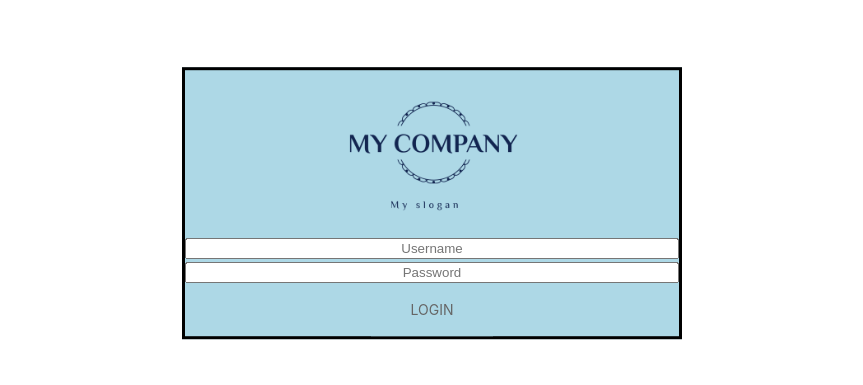
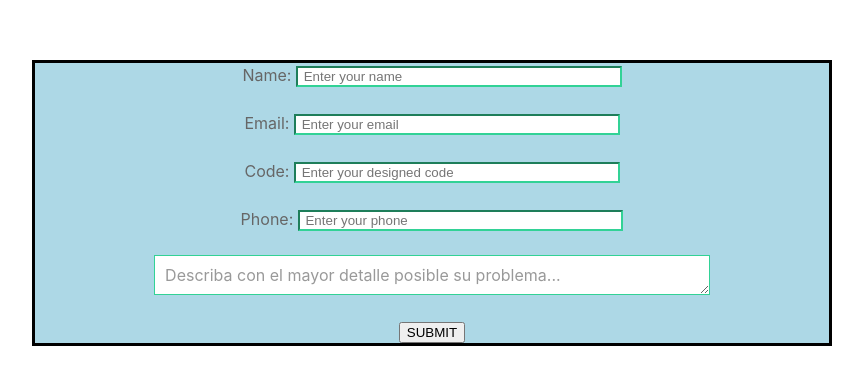
Before and after one commit to JosafatSolis/irondesk_front, a React (Create React App) app in the folder FRONT/my-app/: page / in a window 1280 px wide. Shown: the part 197-582 px from the top of the page, without its empty margins (208-1071 px from the left). Built offline with nearby package versions, Linux system fonts and the light colour scheme.

Commit message:
formulario avanzado

```diff
--- a/FRONT/my-app/package.json
+++ b/FRONT/my-app/package.json
@@ -6,10 +6,12 @@
     "@testing-library/jest-dom": "^4.2.4",
     "@testing-library/react": "^9.3.2",
     "@testing-library/user-event": "^7.1.2",
+    "formik": "^2.1.4",
     "react": "^16.13.1",
     "react-dom": "^16.13.1",
     "react-scripts": "3.4.1",
-    "uikit": "^3.4.6"
+    "uikit": "^3.4.6",
+    "yup": "^0.28.5"
   },
   "scripts": {
     "start": "react-scripts start",
--- a/FRONT/my-app/src/App.js
+++ b/FRONT/my-app/src/App.js
@@ -1,7 +1,9 @@
 import React from 'react';
-import logo from './logo.svg';
 import './App.css';
+
 import Login from "./components/Login"
+import FormikForm from './components/FormikForm';
+
 
 
 function App() {
@@ -9,7 +11,7 @@ function App() {
     <div className="App">
 
 
-      <Login />
+      <FormikForm />
 
     </div>
   );
--- /dev/null
+++ b/FRONT/my-app/src/components/Error.js
@@ -0,0 +1,13 @@
+import React from "react"
+
+const Error = ({touched, message}) =>{
+
+    if (!touched) {return <div className="uk-form-danger"> &nbsp; </div>}
+    if (message) {return <div className="uk-form-danger"> {message} </div>}
+
+    return <div className= "uk-form-success"> continua...
+
+    </div>
+}
+
+export default Error
--- /dev/null
+++ b/FRONT/my-app/src/components/FormikForm.js
@@ -0,0 +1,182 @@
+import React from 'react';
+import {Formik} from "formik" // Es una libreria de React que facilita el manejo de formularios
+import * as Yup from "yup"    //libreria para validar el formulario
+import Error from "./Error"
+
+
+// VALIDACIONES --> las vamos a definir usando YUP como si fuera un SCHEMA de base de datos
+
+
+const validationSchema = Yup.object().shape(  {
+    name: Yup.string()
+    .min(1, "Write your name")
+    .max(30, "Your name is too long")
+    .required("You must have a name"),
+
+    email: Yup.string()
+    .email("You must enter a valid email")
+    .required("You must enter your email"),
+
+    textArea: Yup.string()
+    .min(70, "Please describe with more detail...")
+    .max(1000, "Please use less than 1,000 characters")
+    .required("Please enter your problem"),
+
+    code: Yup.string()
+    .required("You must enter a code"),
+
+     phone: Yup.string()
+    .required("You must enter your phone")
+
+})
+
+////////////FORMULARIO
+
+export default function FormikForm (){
+
+    return (
+    <div
+    className= "uk-position-center uk-vertical-align uk-text-center"
+            style={  {
+                width: "800px",
+                border: "solid black",
+                backgroundColor:  "#ADD8E6",
+                    }}
+
+    >
+    <Formik
+        //aqui estan los valores del formulario (Schemas)
+        initialValues= { {name: "", email: "", textArea: "", code:"", phone:""  }}
+        validationSchema={validationSchema}
+        onSubmit= { (values, {setSubmitting, resetForm} )=>{
+           setSubmitting(true)
+           // usamos setTime out como si fuera un post a servidor para corroborar que se envía
+           setTimeout(  ()=>{
+               alert(JSON.stringify(values, null, 2));
+               resetForm();
+               setSubmitting(false)
+           }, 500)
+        }}
+        >
+            {
+             ({values, errors, touched, handleChange, handleBlur, handleSubmit, isSubmitting}  )=>(
+                <form onSubmit={handleSubmit}>
+
+                <div>
+                    <label htmlFor="name">    Name:       </label>
+                    <input
+                    type="text"
+                    name="name"
+                    id="name"
+                    placeholder=" Enter your name"
+                    onChange={handleChange}
+                    onBlur={handleBlur}
+                    value={values.name}
+                    style= {{width:"40%"}}
+                    className={touched.name && errors.name ? "uk-form-danger uk-text-secondary" : "uk-form-success uk-text-secondary"}
+                   />
+
+                    <Error
+                    touched={touched.name}
+                    message={errors.name}
+                    />
+                </div>
+
+                <div>
+                    <label htmlFor="email">Email:          </label>
+                    <input
+                    type="email"
+                    name="email"
+                    id="email"
+                    placeholder=" Enter your email"
+                    onChange={handleChange}
+                    onBlur={handleBlur}
+                    value={values.email}
+                    style= {{width:"40%"}}
+                    className={touched.email && errors.email ? "uk-form-danger uk-text-secondary" : "uk-form-success uk-text-secondary"}
+                    />
+
+                    <Error
+                    touched={touched.email}
+                    message={errors.email}
+                    />
+                </div>
+
+                <div>
+                    <label htmlFor="code">Code:          </label>
+                    <input
+                    type="text"
+                    name="code"
+                    id="code"
+                    placeholder=" Enter your designed code"
+                    onChange={handleChange}
+                    onBlur={handleBlur}
+                    value={values.code}
+                    style= {{width:"40%"}}
+                    className={touched.code && errors.code ? "uk-form-danger uk-text-secondary" : "uk-form-success uk-text-secondary"}
+                    />
+
+                    <Error
+                    touched={touched.code}
+                    message={errors.code}
+                    />
+                </div>
+
+                <div>
+                    <label htmlFor="phone">Phone:          </label>
+                    <input
+                    type="text"
+                    name="phone"
+                    id="phone"
+                    placeholder=" Enter your phone"
+                    onChange={handleChange}
+                    onBlur={handleBlur}
+                    value={values.phone}
+                    style= {{width:"40%"}}
+                    className={touched.phone && errors.phone ? "uk-form-danger uk-text-secondary" : "uk-form-success uk-text-secondary"}
+                    />
+
+                    <Error
+                    touched={touched.phone}
+                    message={errors.phone}
+                    />
+                </div>
+
+
+                <div>
+                <textarea
+                    rows="6"
+                    placeholder="Describa con el mayor detalle posible su problema..."
+                    className={touched.textArea && errors.textArea ? "uk-form-danger uk-input uk-text-secondary" : "uk-form-success uk-input uk-text-secondary"}
+                    type="text"
+                    name="textArea"
+                    id="textArea"
+                    onChange={handleChange}
+                    onBlur={handleBlur}
+                    value={values.textArea}
+                    style= {{width:"70%"}}
+                    >
+                </textarea>
+
+                    <Error
+                    touched={touched.textArea}
+                    message={errors.textArea}
+                    />
+                </div>
+
+                <div className="uk-submit">
+                    <button
+                    type="submit"
+                    disabled={isSubmitting} // no se pueda apretar mientras se sube
+                    >      SUBMIT          </button>
+                </div>
+
+
+                </form>
+                )}
+
+    </Formik>
+    </div>
+
+
+    )}
```
Also changed, not shown: FRONT/my-app/src/setupTests.js (deleted, +0 -5 lines), FRONT/my-app/src/components/Home.js (added), FRONT/my-app/src/logo.svg (deleted), 1 other file (tests, documents, lock files or other folders).
